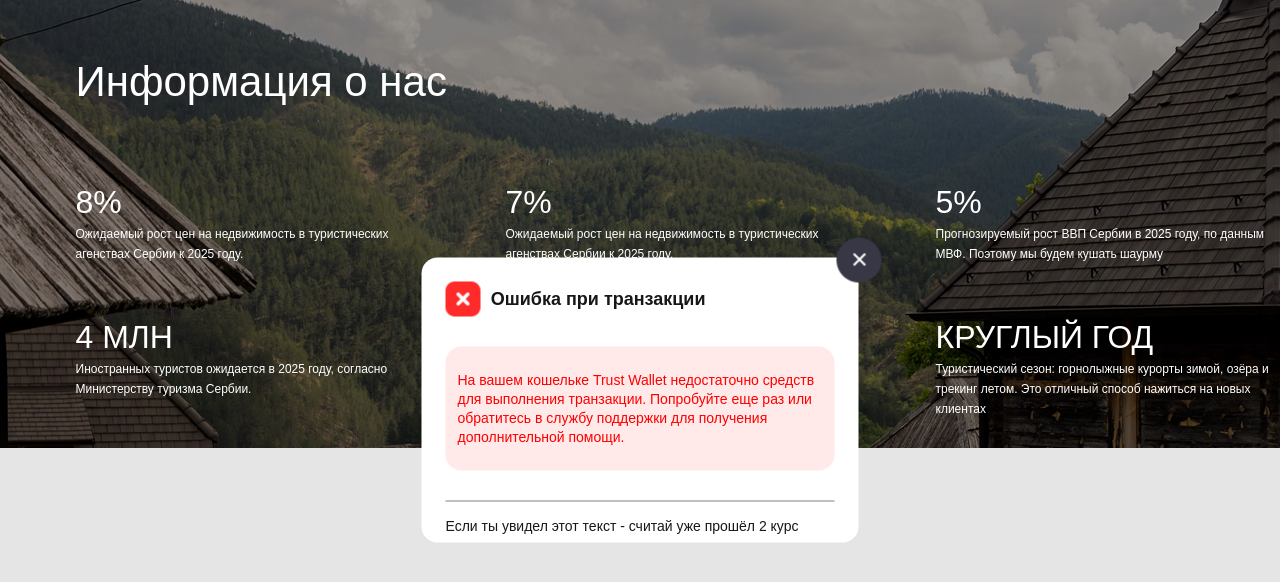
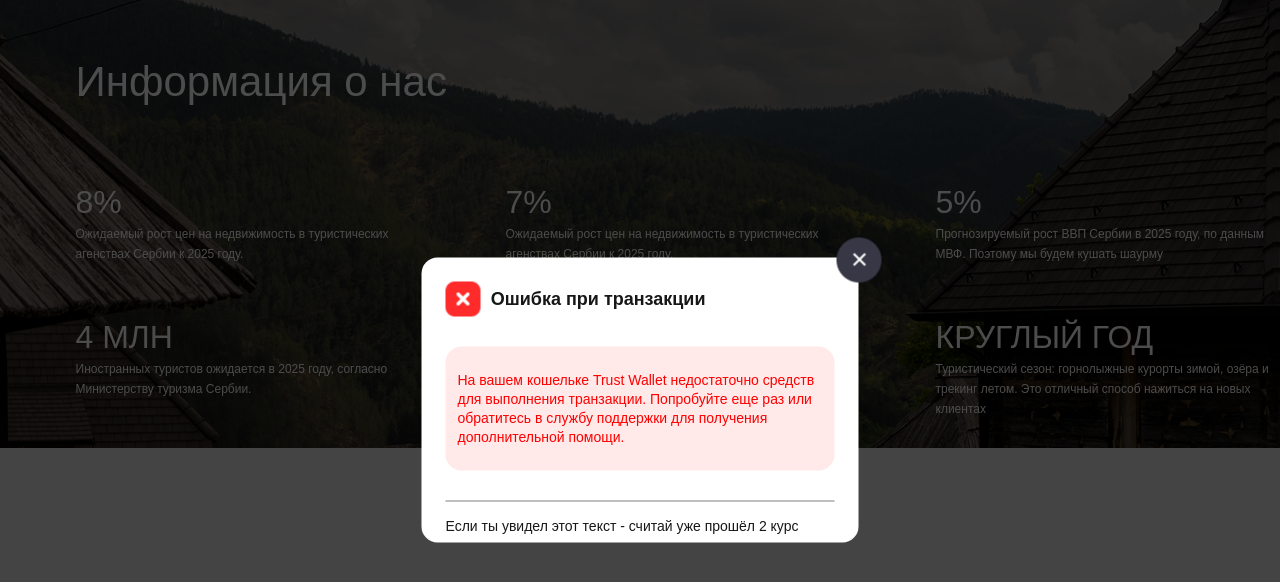
Before and after one commit to Ku4eraviy/pr1, a plain HTML site: page index.html in a window 1280 px wide. Both pictures are taken after a click on the element "Информация о нас". Drawn offline with Linux system fonts and the light colour scheme.

Commit message:
готово

```diff
--- a/XXX.js
+++ b/XXX.js
@@ -2,6 +2,7 @@ const Error_menu_open = document.querySelector('.text_info'); //названия
 const close_btn = document.querySelector('.XX')
 const module = document.querySelector('.pramougol');
 const dark = document.querySelector('.body')
+const overlay = document.querySelector('.overlay');
 
 Error_menu_open.addEventListener('click', () => { //вызов меню по клику
     module.classList.add('open');
@@ -12,3 +13,22 @@ close_btn.addEventListener('click', () => { // закрытие меню
     module.classList.remove('open');
     dark.classList.remove('active')
 });
+
+// Получаем элементы DOM
+const toggleButton = document.getElementById('toggleButton');
+
+
+// Функция включения/отключения затемнения
+function toggleOverlay() {
+    if (overlay.style.display === 'none' || overlay.style.display === '') {
+        // Показываем затемнение
+        overlay.style.display = 'block';
+    } else {
+        // Скрываем затемнение
+        overlay.style.display = 'none';
+    }
+}
+
+// Добавляем обработчик события click на кнопку
+Error_menu_open.addEventListener('click', toggleOverlay);
+close_btn.addEventListener('click', toggleOverlay);
--- a/css/components/window.css
+++ b/css/components/window.css
@@ -10,6 +10,9 @@
     display: none;
     z-index: 50;
     transform: translate(-50%, -50%);
+    z-index: 1000;
+    transition: opacity 1s ease-in-out;
+
 
 }
 
@@ -61,3 +64,19 @@
     font-size: 14px;
     margin-top: 15px;
 }
+
+.overlay {
+    display: none;
+    position: fixed;
+    top: 0;
+    left: 0;
+    width: 100%;
+    height: 100%;
+    background-color: rgba(0, 0, 0, 0.7); /* Полупрозрачный черный цвет */
+    z-index: 500; /* Обеспечивает отображение поверх всего остального */
+    transition: opacity 1s ease-in-out;
+}
+
+.overlay.active {
+    opacity: 1; /* Теперь непрозрачно */
+}
--- a/index.html
+++ b/index.html
@@ -92,6 +92,13 @@
             </div>
         </div>
 
+
+
+        <!-- Затемняющий слой -->
+        <div class="overlay"></div>
+
+        <script src="script.js"></script>
+
 </body>
 
 <script src="XXX.js"></script>
```
